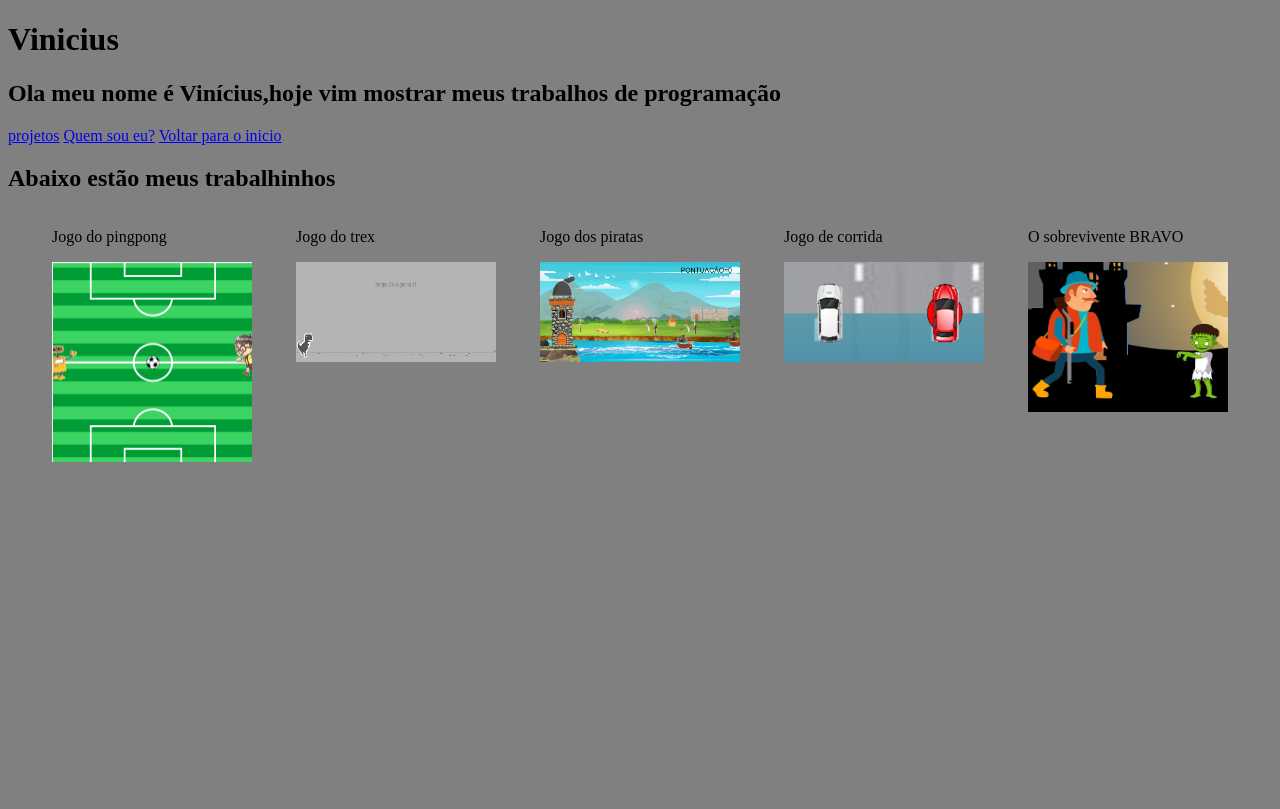
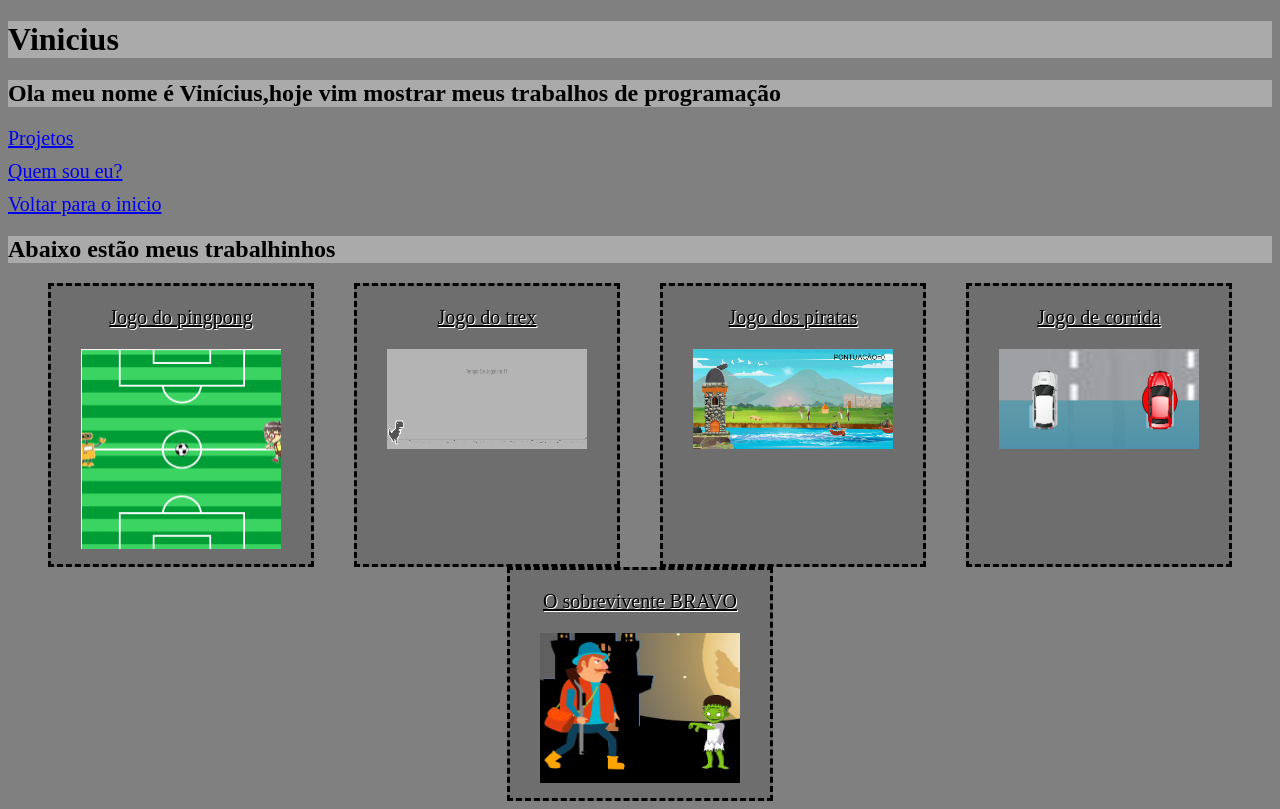
Before and after one commit to mellabanca/Portfolio-Vinicius, a plain HTML site: page projetos.html in a window 1280 px wide. Drawn offline with Linux system fonts and the light colour scheme.

Commit message:
19/05/2022

```diff
--- a/projetos.html
+++ b/projetos.html
@@ -14,9 +14,17 @@
 <h1>Vinicius</h1>
 <h2>Ola meu nome é Vinícius,hoje vim mostrar meus trabalhos de programação</h2>
 <div class = "menu">
-    <a href = "projetos.html">projetos</a>
-    <a href = "Quemsou.html">Quem sou eu?</a>
-    <a href = "index.html">Voltar para o inicio</a>
+    <div class = "menudomenu">
+        <a href = "projetos.html">Projetos</a>
+    </div>
+    <div class = "menudomenu">
+        <a href = "Quemsou.html">Quem sou eu?</a>
+    </div>
+    <div class = "menudomenu">
+        <a href = "index.html">Voltar para o inicio</a>
+    </div>
+
+
 </div>
 
 <h2>Abaixo estão meus trabalhinhos</h2>
--- a/style.css
+++ b/style.css
@@ -1,5 +1,6 @@
 h1{
     color:black;
+    background-color:#AAAAAA;
 
     }
     /* *{
@@ -9,14 +10,25 @@ h1{
 body{
     background-color:#808080;
 }
+h2{
+background-color:#AAAAAA;
+}
+
 
 .topo{
-background-color:rgb(128,128,128);
+background-color:#AAAAAA;
 display:flex;
 justify-content: space-between;
+
 }
 .menu{
 background-color:gray;
+/*border: solid;*/
+}
+.menudomenu{
+margin-top: 10px;
+margin-bottom: 10px;
+font-size: 20px;
 }
 .gradeGeral{
 display:flex;
@@ -27,3 +39,15 @@ justify-content:space-evenly;
 display:flex;
 justify-content:flex-end;
 }
+.Projeto{
+    background-color:#6E6E6E;
+    text-align:center;
+    padding-left:30px;
+    padding-right:30px;
+    padding-bottom:10px;
+    border-style:dashed;
+    font-size:20px;
+    text-decoration-line:underline;
+    text-shadow: 1px 1px white;
+
+}
```
Also changed, not shown: index.html (+1 -1 lines).
